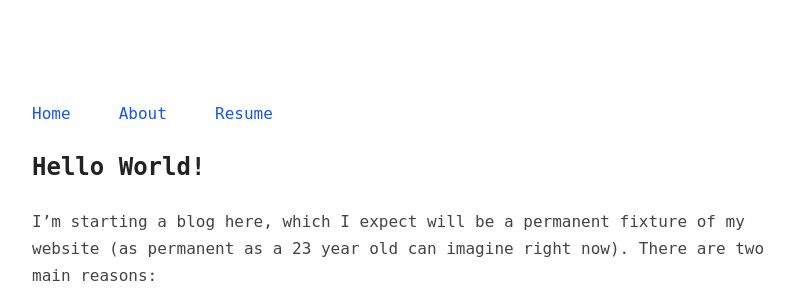
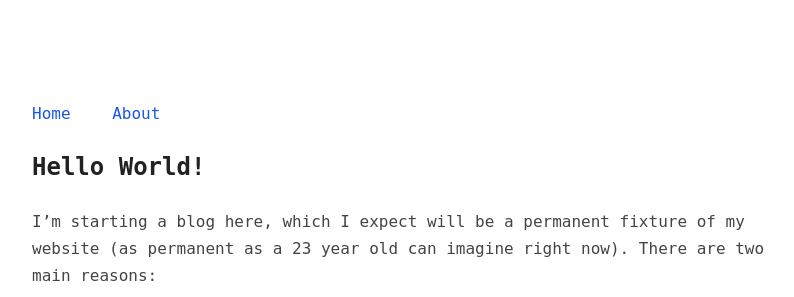
Before and after one commit to jjwon/jjwon.github.com, a Jekyll site: the page built from _posts/2017-02-03-hello-world.md, in a window 1280 px wide. Shown: the top 297 px of the page, without its empty margins (238-1032 px from the left). Built offline with Jekyll 4.4.1, drawn with Linux system fonts in a browser that asks for light colours.

Commit message:
fix weirdness in header

```diff
--- a/_config.yml
+++ b/_config.yml
@@ -22,6 +22,9 @@ instagram_username: jjwon0
 lang: en
 google_analytics: UA-57980274-1
 
+header_pages:
+  - About
+
 # Build settings
 markdown: kramdown
 sass:
--- a/_includes/header.html
+++ b/_includes/header.html
@@ -1,13 +1,20 @@
 <header class="default-header">
   <nav>
-    <a href="{{ "/" | relative_url}}">Home</a>
+    <ul class="header-links">
+      <li class="header-link">
+        <a href="{{ "/" | relative_url}}">
+          Home
+        </a>
+      </li>
       {% for page in site.pages %}
-    {% if page.title %}
-    &nbsp; &nbsp;
+      {% if page.title and site.header_pages contains page.title %}
+      <li class="header-link">
         <a href="{{ page.url | relative_url }}">
           {{ page.title | escape }}
         </a>
+      </li>
       {% endif %}
       {% endfor %}
+    </ul>
   </nav>
 </header>
--- a/_scss/layout.scss
+++ b/_scss/layout.scss
@@ -1,3 +1,7 @@
+html {
+  font-size: 16px;
+}
+
 body {
   padding: 0;
   margin: 0;
@@ -24,6 +28,24 @@ h1, h2, h3, h4, h5, h6 {
   color: $header-color;
 }
 
+.header-links {
+  list-style: none;
+  padding: 0;
+
+  .header-link {
+    display: inline-block;
+    padding-left: 2rem;
+
+    &:first-child {
+      padding-left: 0;
+    }
+  }
+}
+
+.header-link {
+  display: inline-block;
+}
+
 .default-header {
   margin-top: 100px;
 }
```
Also changed, not shown: _layouts/home.html (+5 -2 lines). Lines whose indentation alone changed are shown as unchanged.
